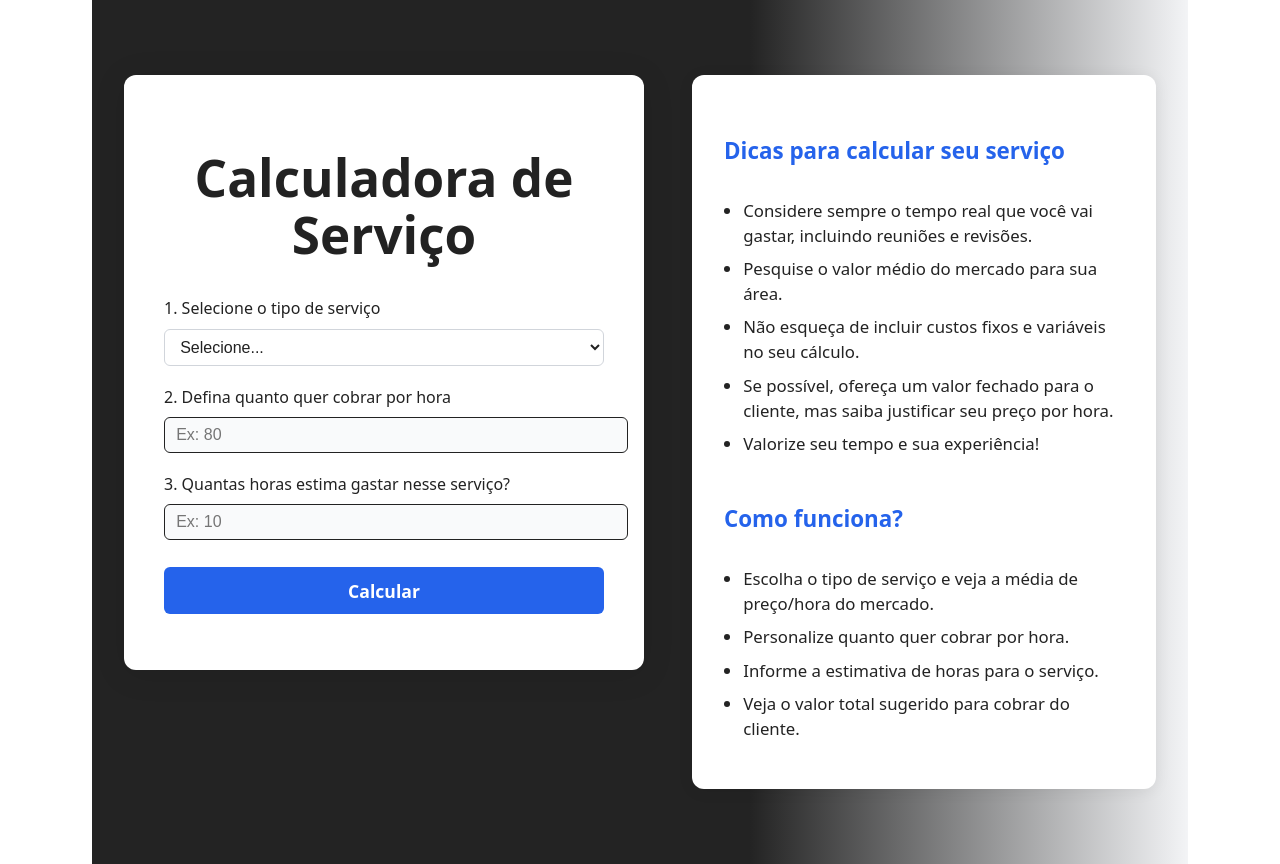
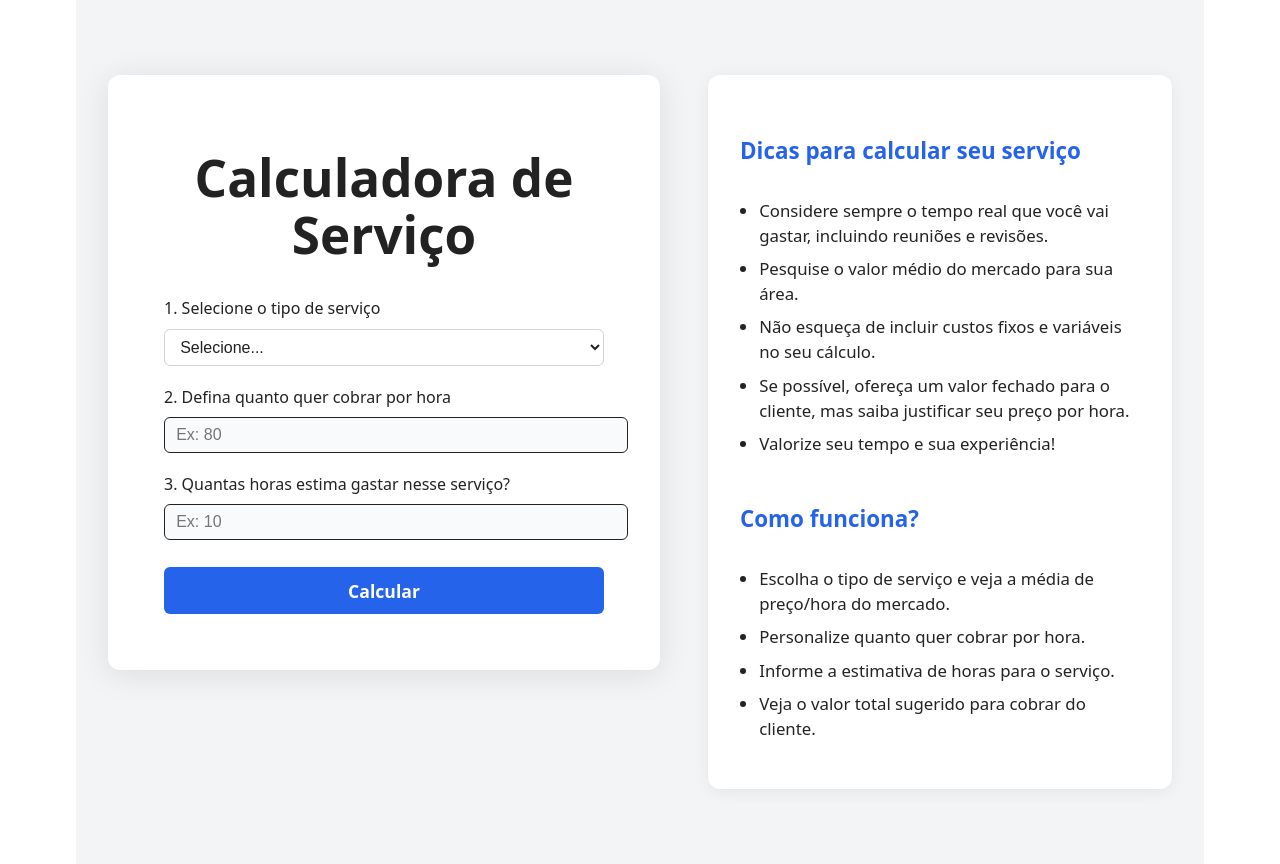
Before and after one commit to TGM29/quantocusta, a React (Vite) app: page / in a window 1280 px wide. Built offline with nearby package versions, Linux system fonts and the light colour scheme.

Commit message:
fix: layout desktop com fundo claro e mais espaçamento lateral no formulário

```diff
--- a/src/App.css
+++ b/src/App.css
@@ -4,7 +4,7 @@
   padding: 2rem;
   text-align: center;
   min-height: 100vh;
-  background: #232323;
+  background: #f3f4f6;
 }
 
 .logo {
@@ -58,7 +58,7 @@
     display: flex;
     align-items: center;
     justify-content: center;
-    background: linear-gradient(90deg, #232323 60%, #f3f4f6 100%);
+    background: #f3f4f6;
   }
   .desktop-wrapper {
     display: flex;
@@ -72,7 +72,7 @@
   .container {
     max-width: 440px;
     margin: 0;
-    padding: 2.5rem 2.5rem 2rem 2.5rem;
+    padding: 2.5rem 3.5rem 2rem 3.5rem;
     box-shadow: 0 4px 32px rgba(0,0,0,0.10);
   }
   .side-panel {
```
